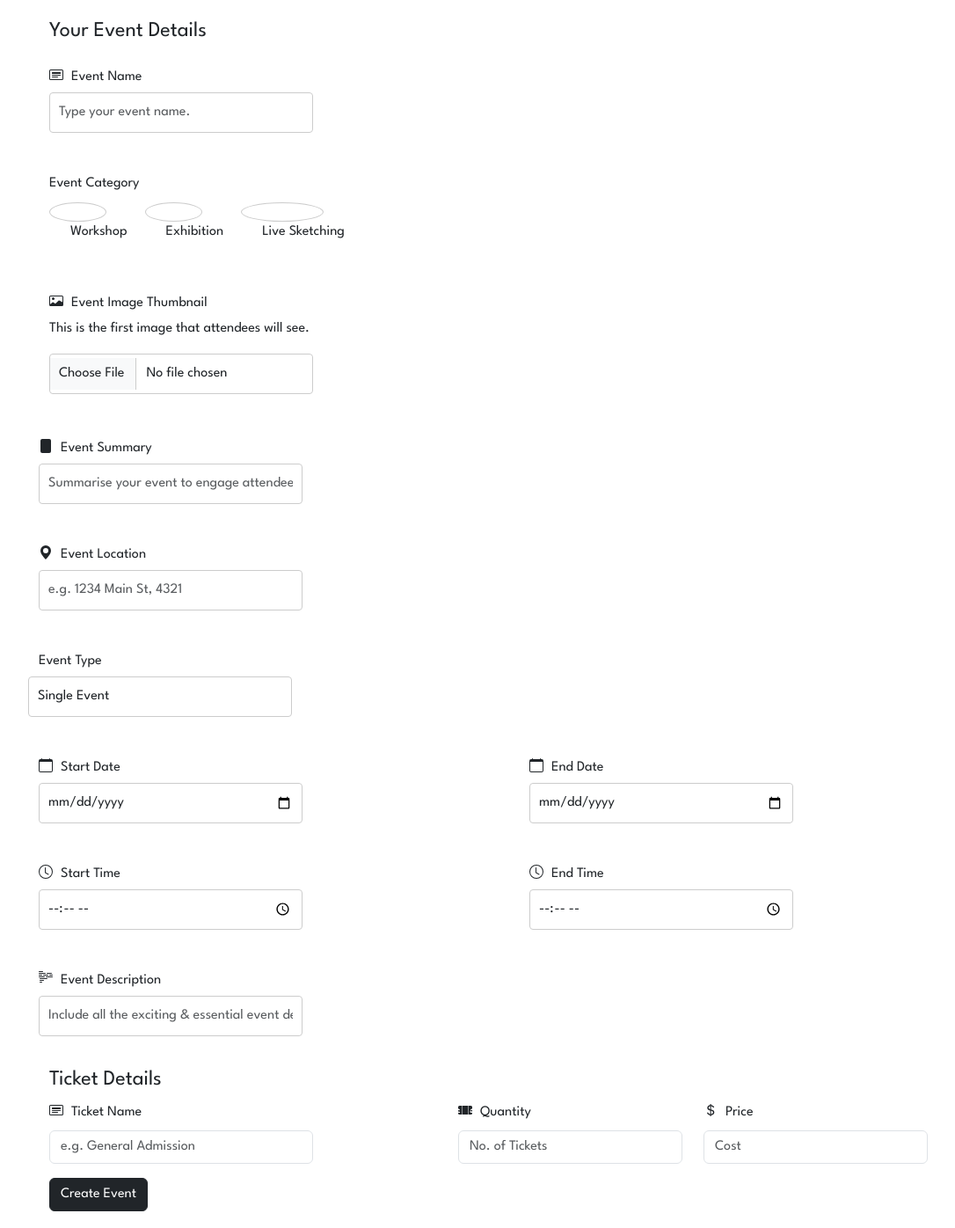
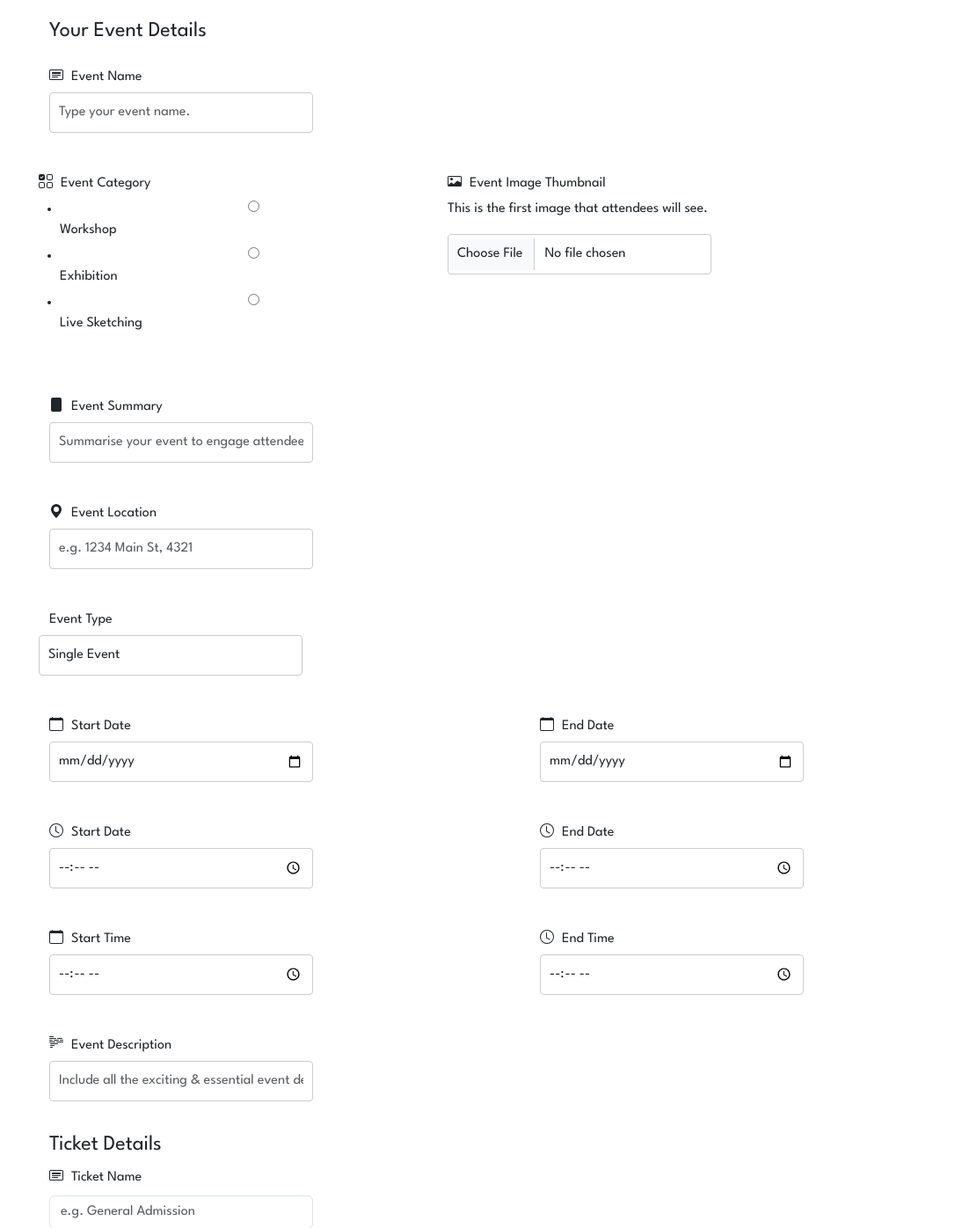
Before and after one commit to heyimtrishh/IAB207-Group-11, a Flask app: page /events/create in a window 1280 px wide. Shown: the part 192-1588 px from the top of the page at 88% size, without its empty margins (38-1124 px from the left). Run offline with Flask 3, Linux system fonts and the light colour scheme; a user stored in the database is signed in; some libraries are stand-ins or nearby versions.

Commit message:
changes to create event html

```diff
--- a/a3_starter_code/a3_starter_code-main/a3_group11/craftunityevents/templates/events/create_event.html
+++ b/a3_starter_code/a3_starter_code-main/a3_group11/craftunityevents/templates/events/create_event.html
@@ -29,28 +29,20 @@
             {{ form.event_name(class="form-control", placeholder="Type your event name.") }}
           </div>
 
-          <div class="eventrow col-md-5">
-            <label for="event_category" class="form-label">
-              Event Category
-            </label>
-            <div>
-              <!-- Example Radio Button 1 -->
-              <div class="form-check form-check-inline">
-                <input class="form-check-input" type="radio" name="event_category" id="Workshop" value="option1">
-                <label class="form-check-label" for="Workshop">Workshop</label>
-              </div>
-              <!-- Example Radio Button 2 -->
-              <div class="form-check form-check-inline">
-                <input class="form-check-input" type="radio" name="event_category" id="Exhibition" value="option2">
-                <label class="form-check-label" for="Exhibition">Exhibition</label>
-              </div>
-              <!-- Add more radio buttons as needed -->
-              <div class="form-check form-check-inline">
-                <input class="form-check-input" type="radio" name="event_category" id="Live Sketching" value="option3">
-                <label class="form-check-label" for="Live Sketching">Live Sketching</label>
-              </div>
+          <div class="row mb-3">
+            <!-- Event Category -->
+            <div class="eventrow col-md-5">
+              <label for="event_category" class="form-label">
+                <!-- Icon for Event Category -->
+                <svg xmlns="http://www.w3.org/2000/svg" width="16" height="30" fill="currentColor" class="bi bi-ui-checks-grid" viewBox="0 0 16 16">
+                  <path d="M2 10h3a1 1 0 0 1 1 1v3a1 1 0 0 1-1 1H2a1 1 0 0 1-1-1v-3a1 1 0 0 1 1-1m9-9h3a1 1 0 0 1 1 1v3a1 1 0 0 1-1 1h-3a1 1 0 0 1-1-1V2a1 1 0 0 1 1-1m0 9a1 1 0 0 0-1 1v3a1 1 0 0 0 1 1h3a1 1 0 0 0 1-1v-3a1 1 0 0 0-1-1zm0-10a2 2 0 0 0-2 2v3a2 2 0 0 0 2 2h3a2 2 0 0 0 2-2V2a2 2 0 0 0-2-2zM2 9a2 2 0 0 0-2 2v3a2 2 0 0 0 2 2h3a2 2 0 0 0 2-2v-3a2 2 0 0 0-2-2zm7 2a2 2 0 0 1 2-2h3a2 2 0 0 1 2 2v3a2 2 0 0 1-2 2h-3a2 2 0 0 1-2-2zM0 2a2 2 0 0 1 2-2h3a2 2 0 0 1 2 2v3a2 2 0 0 1-2 2H2a2 2 0 0 1-2-2zm5.354.854a.5.5 0 1 0-.708-.708L3 3.793l-.646-.647a.5.5 0 1 0-.708.708l1 1a.5.5 0 0 0 .708 0z"/>
+                </svg>
+                Event Category
+              </label>
+              <!-- Event Category Dropdown -->
+              {{ form.event_category(class="form-check") }}
             </div>
-          </div>
+
             <!-- Event Thumbnail -->
             <div class="eventrow col-md-6">
               <label for="event_thumbnail" class="form-label">
@@ -131,15 +123,43 @@
           <!-- Start and End Time -->
           <div class="eventrow row mb-3">
             <div class="col-md-6">
-              <label for="start_time" class="form-label">
+              <label for="start_date" class="form-label">
                 <!-- Icon for Start Time -->
                 <svg xmlns="http://www.w3.org/2000/svg" width="16" height="16" fill="currentColor" class="bi bi-clock" viewBox="0 0 16 16">
                   <path d="M8 3.5a.5.5 0 0 0-1 0V9a.5.5 0 0 0 .252.434l3.5 2a.5.5 0 0 0 .496-.868L8 8.71z"/>
                   <path d="M8 16A8 8 0 1 0 8 0a8 8 0 0 0 0 16m7-8A7 7 0 1 1 1 8a7 7 0 0 1 14 0"/>
                 </svg>
+                Start Date
+              </label>
+              <!-- Start Date Input Field -->
+              {{ form.start_time(class="form-control") }}
+            </div>
+            <div class="col-md-6">
+              <label for="end_date" class="form-label">
+                <!-- Icon for End Time -->
+                <svg xmlns="http://www.w3.org/2000/svg" width="16" height="16" fill="currentColor" class="bi bi-clock" viewBox="0 0 16 16">
+                  <path d="M8 3.5a.5.5 0 0 0-1 0V9a.5.5 0 0 0 .252.434l3.5 2a.5.5 0 0 0 .496-.868L8 8.71z"/>
+                  <path d="M8 16A8 8 0 1 0 8 0a8 8 0 0 0 0 16m7-8A7 7 0 1 1 1 8a7 7 0 0 1 14 0"/>
+                </svg>
+                End Date
+              </label>
+              <!-- End Time Input Field -->
+              {{ form.end_time(class="form-control") }}
+            </div>
+          </div>
+
+
+          <!-- Start and End Date & Time -->
+          <div class="eventrow row mb-3">
+            <div class="col-md-6">
+              <label for="start_time" class="form-label">
+                <!-- Icon for Start Date -->
+                <svg xmlns="http://www.w3.org/2000/svg" width="16" height="16" fill="currentColor" class="bi bi-calendar" viewBox="0 0 16 16">
+                  <path d="M3.5 0a.5.5 0 0 1 .5.5V1h8V.5a.5.5 0 0 1 1 0V1h1a2 2 0 0 1 2 2v11a2 2 0 0 1-2 2H2a2 2 0 0 1-2-2V3a2 2 0 0 1 2-2h1V.5a.5.5 0 0 1 .5-.5M1 4v10a1 1 0 0 0 1 1h12a1 1 0 0 0 1-1V4z"/>
+                </svg>
                 Start Time
               </label>
-              <!-- Start Time Input Field -->
+              <!-- Start Date Input Field -->
               {{ form.start_time(class="form-control") }}
             </div>
             <div class="col-md-6">
@@ -151,7 +171,7 @@
                 </svg>
                 End Time
               </label>
-              <!-- End Time Input Field -->
+              <!-- End Date Input Field -->
               {{ form.end_time(class="form-control") }}
             </div>
           </div>
```
